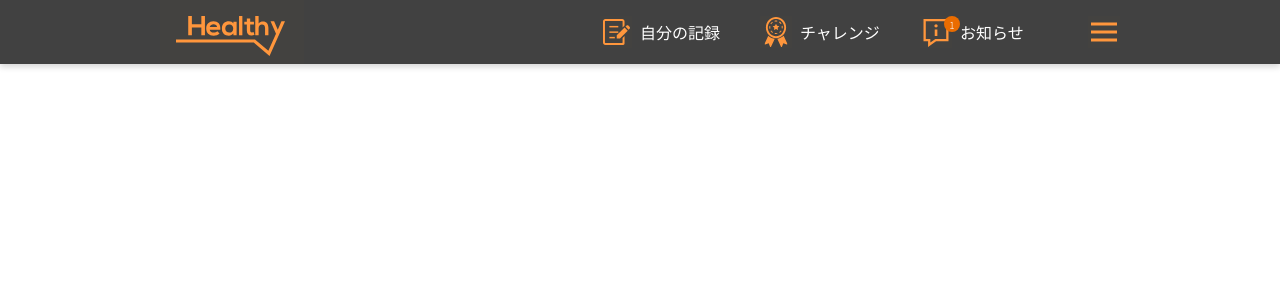
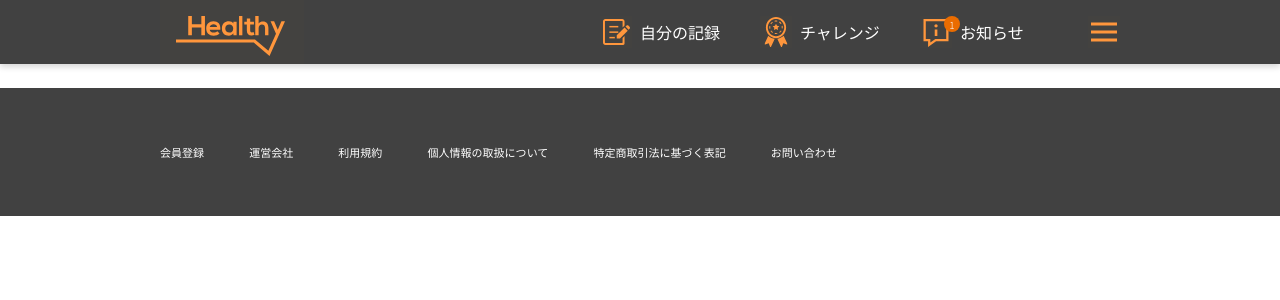
Before and after one commit to nguyentrongquocuet/health-app, a React (Vite) app: page / in a window 1280 px wide. Shown: the top 300 px of the page. Built offline with nearby package versions, Linux system fonts and the light colour scheme.

Commit message:
feat: app footer

```diff
--- /dev/null
+++ b/src/pages/AppLayout/components/AppFooter.tsx
@@ -0,0 +1,33 @@
+import styled from 'styled-components'
+
+const items = ['会員登録', '運営会社', '利用規約', '個人情報の取扱について', '特定商取引法に基づく表記', 'お問い合わせ']
+
+const AppFooter = () => {
+  return (
+    <Footer id="app-footer" className="bg-dark-500 h-32 flex items-center">
+      <div className="app-container basis-full">
+        <ul className="w-full">
+          {items.map((text, idx) => (
+            <FooterItem tabIndex={0} className="inline" key={idx}>
+              {text}
+            </FooterItem>
+          ))}
+        </ul>
+      </div>
+    </Footer>
+  )
+}
+
+const Footer = styled.footer`
+  font-size: 11px;
+  line-height: 16px;
+  letter-spacing: 0.03px;
+`
+
+const FooterItem = styled.li`
+  &:not(:first-child) {
+    margin-left: 45px;
+  }
+`
+
+export default AppFooter
--- a/src/pages/AppLayout/index.tsx
+++ b/src/pages/AppLayout/index.tsx
@@ -1,5 +1,6 @@
 import { Outlet } from 'react-router-dom'
 
+import AppFooter from './components/AppFooter'
 import AppHeader from './components/AppHeader'
 
 const AppLayout = () => {
@@ -9,6 +10,7 @@ const AppLayout = () => {
       <main id="app-main">
         <Outlet />
       </main>
+      <AppFooter />
     </>
   )
 }
```
